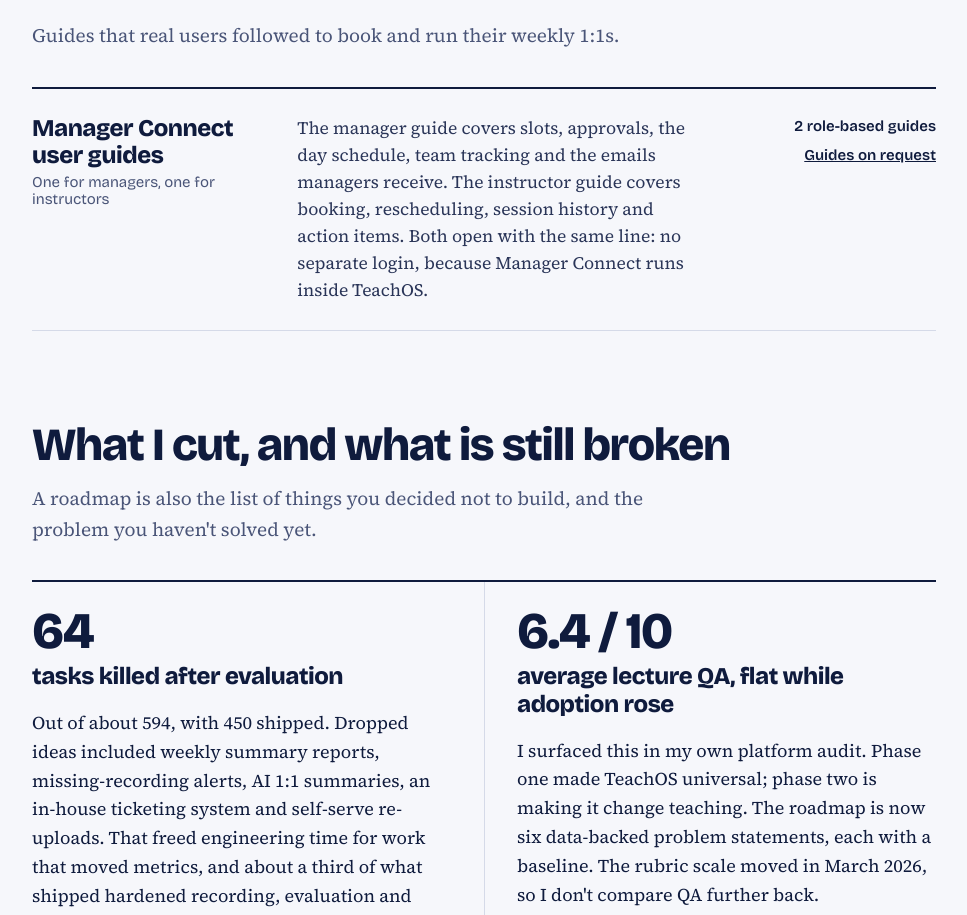
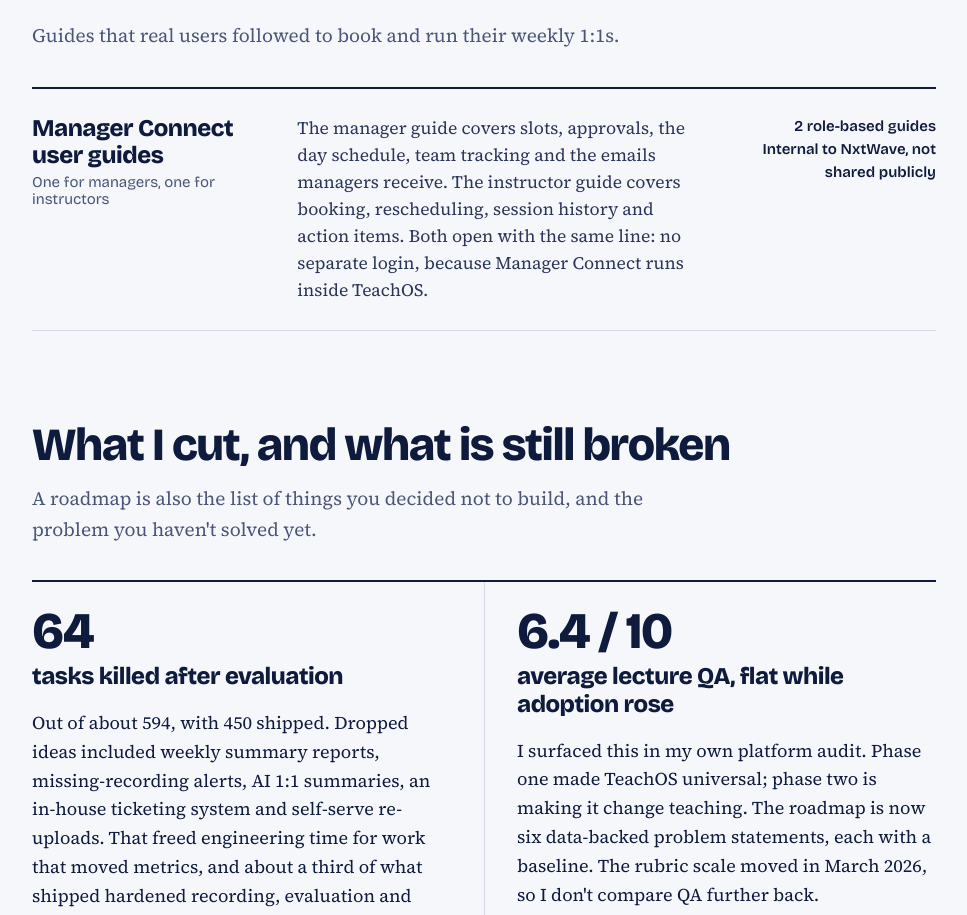
Before and after one commit to ankonandi/ankonandi.github.io, a React (Vite) app: page /teachos in a window 1280 px wide. Shown: the part 3314-4229 px from the top of the page, without its empty margins (280-1247 px from the left). Built offline with nearby package versions, Linux system fonts and the light colour scheme.

Commit message:
Mark the Manager Connect guides as internal

```diff
--- a/src/content/docs.jsx
+++ b/src/content/docs.jsx
@@ -1,15 +1,8 @@
-import { profile } from './profile.js'
-
 export const docs = [
   {
     title: 'Manager Connect user guides',
     sub: 'One for managers, one for instructors',
     body: 'The manager guide covers slots, approvals, the day schedule, team tracking and the emails managers receive. The instructor guide covers booking, rescheduling, session history and action items. Both open with the same line: no separate login, because Manager Connect runs inside TeachOS.',
-    out: (
-      <>
-        2 role-based guides<br />
-        <a className="req" href={`mailto:${profile.email}?subject=Manager%20Connect%20guides`}>Guides on request</a>
-      </>
-    ),
+    out: <>2 role-based guides<br />Internal to NxtWave, not shared publicly</>,
   },
 ]
```
